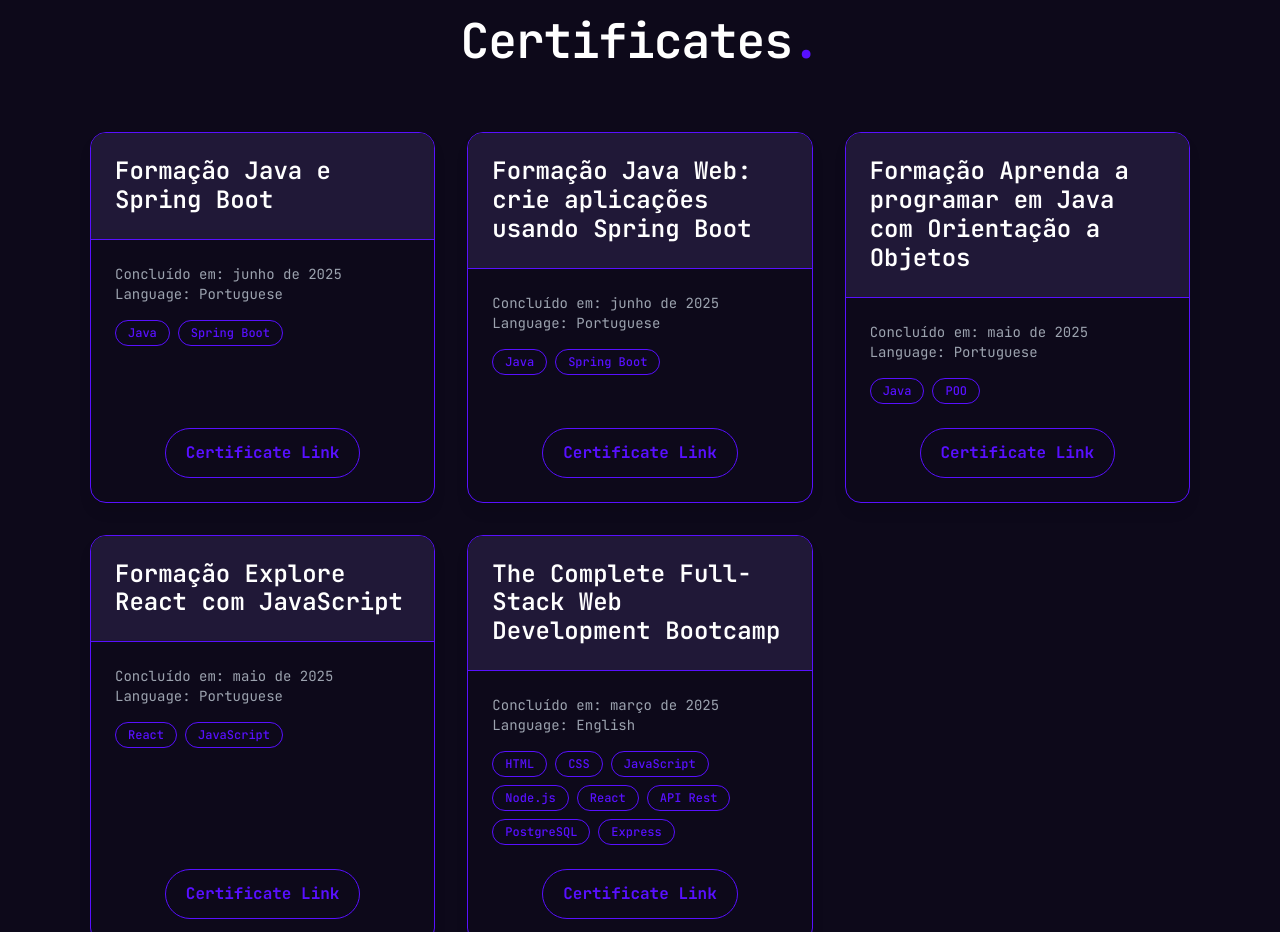
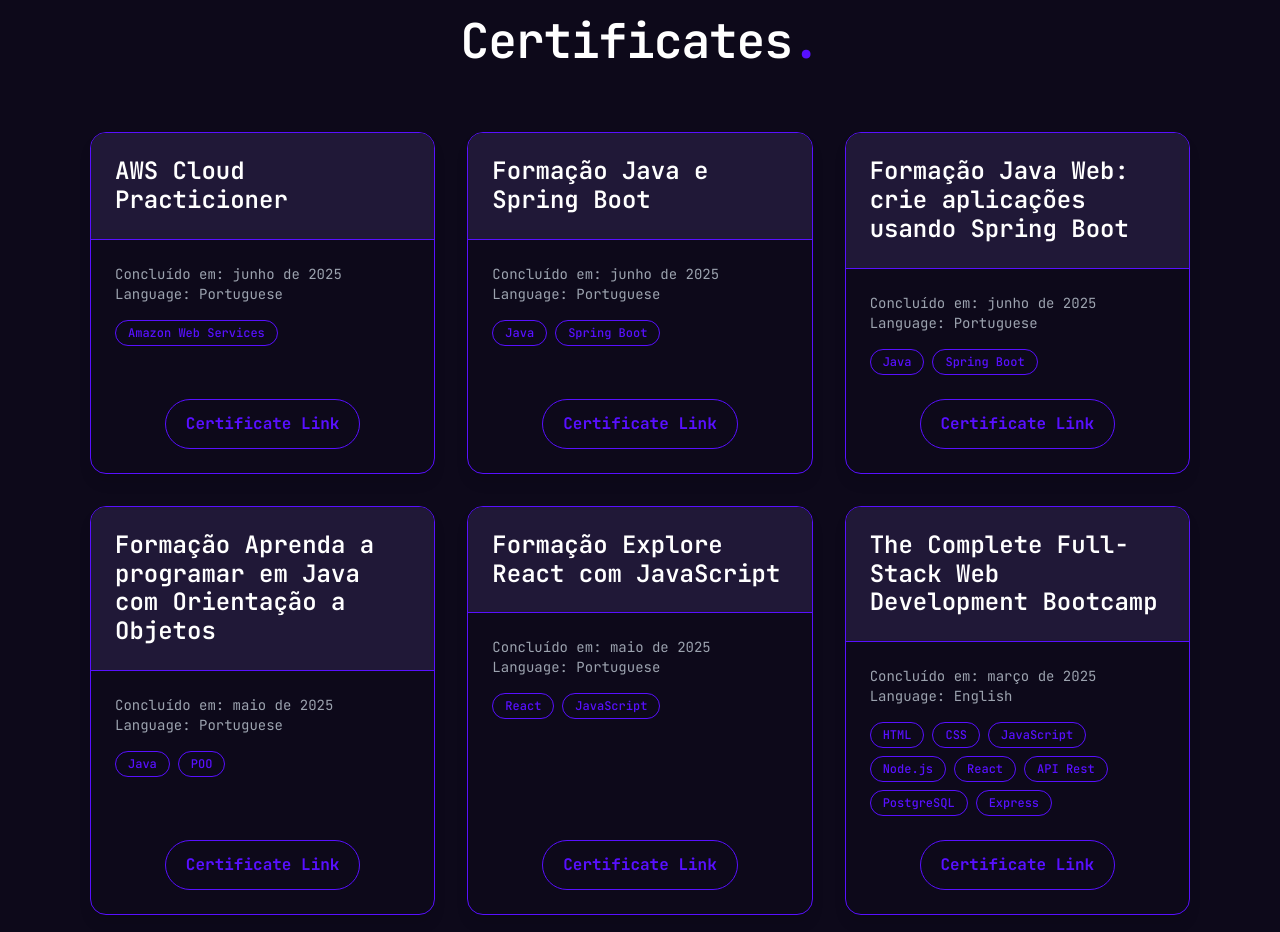
Before and after one commit to xliveirx/joao-portfolio, a Next.js app: page / in a window 1280 px wide. Shown: the part 1740-2672 px from the top of the page. Built offline with nearby package versions, Linux system fonts and the light colour scheme; no server answers.

Commit message:
add new certificates

```diff
--- a/app/components/Certificates.jsx
+++ b/app/components/Certificates.jsx
@@ -35,6 +35,13 @@ const certificates = [
         language: 'Portuguese',
         link: 'https://cursos.alura.com.br/degree/certificate/7860d060-fb77-4b71-9a59-5724d3802d84?lang=pt_BR',
         date: new Date("2025-06-09")
+    },
+    {
+        name: "AWS Cloud Practicioner",
+        tags: ['Amazon Web Services'],
+        language: 'Portuguese',
+        link: 'https://www.credly.com/badges/9d24c250-64b1-4f62-b814-93cd78dc64a9/linked_in?t=syl2nf',
+        date: new Date("2025-06-28")
     }
 ]
 
```
Also changed, not shown: 1 other file (tests, documents, lock files or other folders).
